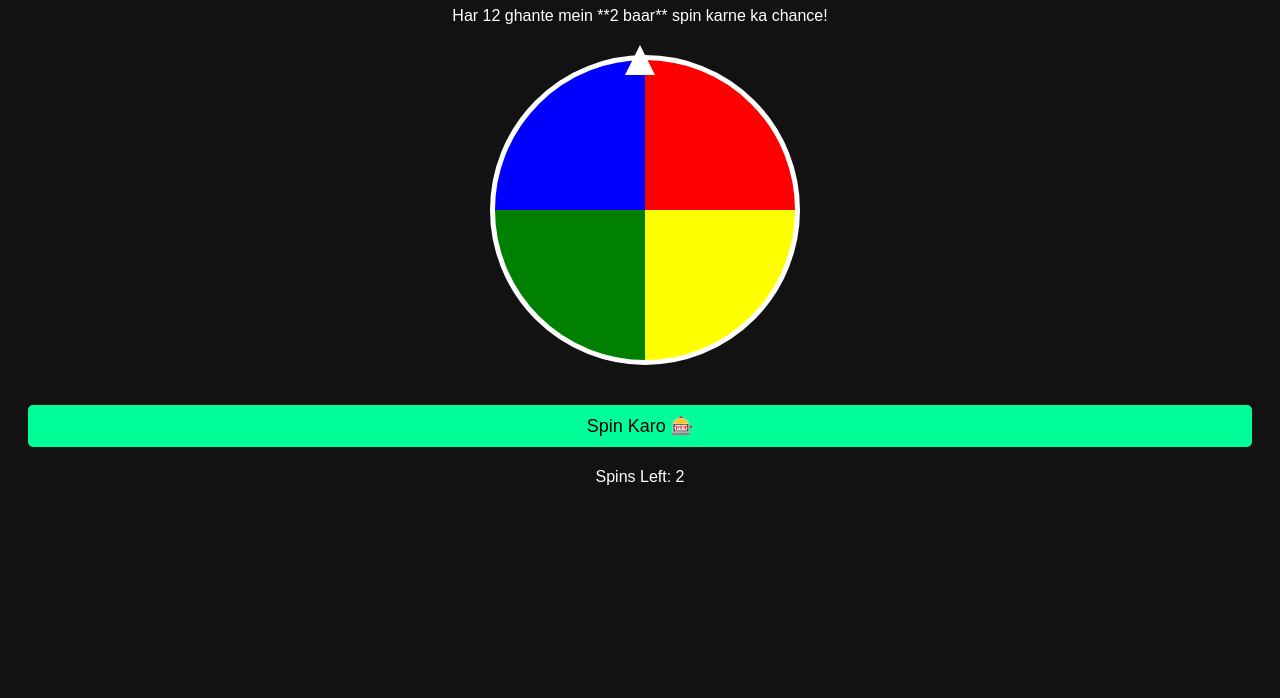
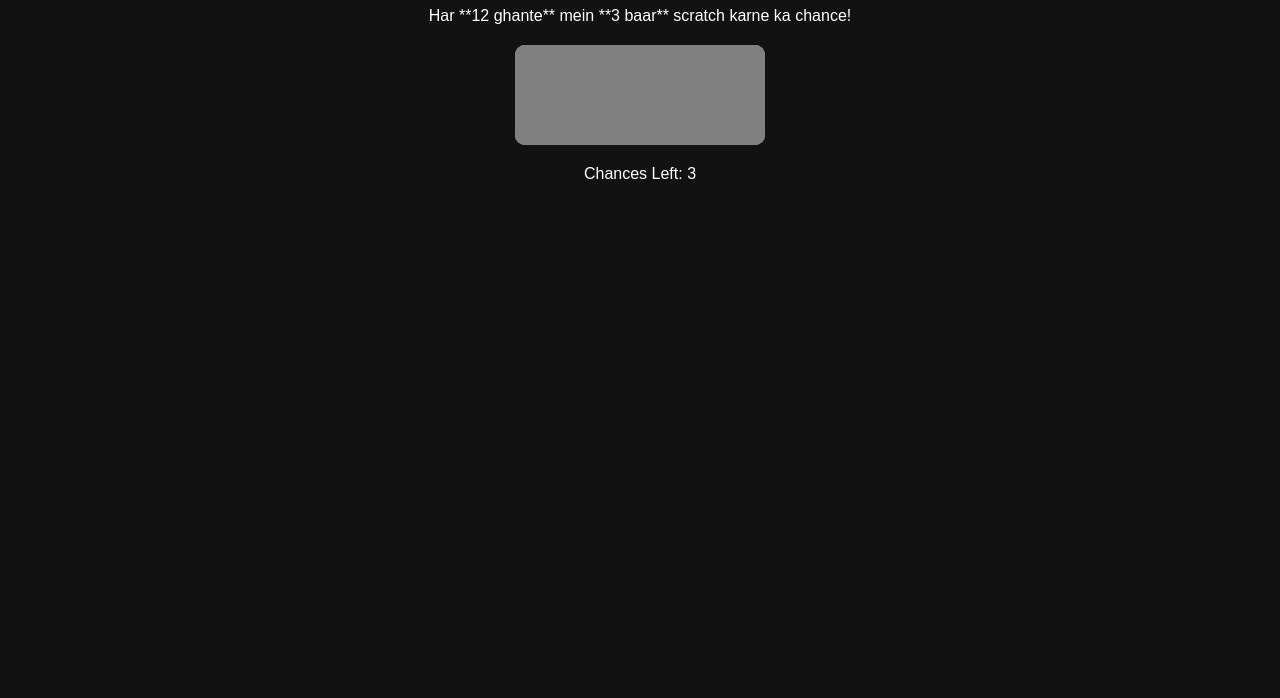
Before and after one commit to ShehzadPlayz78/TikTrend.github.io, a plain HTML site: page index.html in a window 1280 px wide. Shown: the part 102-800 px from the top of the page. Drawn offline with Linux system fonts and the light colour scheme.

Commit message:
Update index.html

```diff
--- a/index.html
+++ b/index.html
@@ -3,7 +3,7 @@
 <head>
     <meta charset="UTF-8">
     <meta name="viewport" content="width=device-width, initial-scale=1.0">
-    <title>🎡 TikTrend Free Reward Spinner 🎡</title>
+    <title>🎁 TikTrend Scratch Reward 🎁</title>
     <style>
         body {
             font-family: Arial, sans-serif;
@@ -15,29 +15,28 @@
         h1 {
             color: #00ff99;
         }
-        .wheel-container {
+        .scratch-card {
+            width: 250px;
+            height: 100px;
+            background-color: #ccc;
+            margin: 20px auto;
             position: relative;
-            margin: 30px auto;
-            width: 300px;
-            height: 300px;
+            border-radius: 10px;
+            overflow: hidden;
+            user-select: none;
+            touch-action: none;
         }
-        .wheel {
+        .cover {
             width: 100%;
             height: 100%;
-            border-radius: 50%;
-            border: 5px solid white;
-            transition: transform 4s ease-out;
+            background: gray;
+            position: absolute;
+            top: 0;
+            left: 0;
+            cursor: pointer;
         }
-        .arrow {
-            position: absolute;
-            top: -10px;
-            left: 50%;
-            transform: translateX(-50%);
-            width: 0;
-            height: 0;
-            border-left: 15px solid transparent;
-            border-right: 15px solid transparent;
-            border-bottom: 30px solid white;
+        .hidden {
+            display: none;
         }
         .button {
             background-color: #00ff99;
@@ -48,9 +47,6 @@
             cursor: pointer;
             margin-top: 20px;
             border-radius: 5px;
-        }
-        .hidden {
-            display: none;
         }
         form {
             background: #222;
@@ -73,95 +69,77 @@
 </head>
 <body>
 
-    <h1>🎡 TikTrend Free Reward 🎡</h1>
-    <p>Har 12 ghante mein **2 baar** spin karne ka chance!</p>
+    <h1>🎁 TikTrend Scratch Reward 🎁</h1>
+    <p>Har **12 ghante** mein **3 baar** scratch karne ka chance!</p>
 
-    <div class="wheel-container">
-        <div class="arrow"></div>
-        <div class="wheel" id="wheel" style="background: conic-gradient(
-            red 0deg 90deg,
-            yellow 90deg 180deg,
-            green 180deg 270deg,
-            blue 270deg 360deg
-        );"></div>
+    <div class="scratch-card">
+        <div class="cover" id="cover"></div>
+        <h2 id="prize">?????</h2>
     </div>
 
-    <button class="button" onclick="spinWheel()">Spin Karo 🎰</button>
-
-    <p id="result"></p>
     <p id="spinsLeft"></p>
 
-    <!-- Reward Claim Form -->
+    <!-- Reward Claim Form (Hidden until win) -->
     <form id="rewardForm" class="hidden" action="https://formspree.io/f/xbldyrpw" method="POST">
-        <h2>🎁 Reward Claim Karo</h2>
+        <h2>🎉 Reward Claim Karo</h2>
         <input type="text" name="name" placeholder="Apna Naam Likho" required>
         <input type="text" name="video_link" placeholder="Apni TikTok Video ka Link Dalo" required>
-        <input type="hidden" name="win_result" id="win_result">
+        <input type="hidden" name="won_prize" id="won_prize">
         <button type="submit">Submit</button>
     </form>
 
     <script>
-        let spinCount = localStorage.getItem("spinCount") || 0;
-        let lastSpinTime = localStorage.getItem("lastSpinTime") || 0;
+        let scratchCount = localStorage.getItem("scratchCount") || 0;
+        let lastScratchTime = localStorage.getItem("lastScratchTime") || 0;
+        let hasScratched = false;
 
-        function checkSpinLimit() {
+        function checkScratchLimit() {
             let now = new Date().getTime();
-            let timeDiff = now - lastSpinTime;
+            let timeDiff = now - lastScratchTime;
             let hoursPassed = timeDiff / (1000 * 60 * 60);
 
             if (hoursPassed >= 12) {
-                spinCount = 0;
-                localStorage.setItem("spinCount", spinCount);
-                localStorage.setItem("lastSpinTime", now);
+                scratchCount = 0;
+                localStorage.setItem("scratchCount", scratchCount);
+                localStorage.setItem("lastScratchTime", now);
             }
 
-            let spinsLeft = Math.max(2 - spinCount, 0);
-            document.getElementById("spinsLeft").innerText = "Spins Left: " + spinsLeft;
+            document.getElementById("spinsLeft").innerText = "Chances Left: " + (3 - scratchCount);
         }
 
-        function spinWheel() {
-            if (spinCount >= 2) {
-                alert("Aapke 2 spins khatam ho gaye! 12 ghante baad dobara try karein.");
+        document.getElementById("cover").addEventListener("click", function () {
+            if (scratchCount >= 3) {
+                alert("Aapke 3 chances khatam ho gaye! 12 ghante baad dobara try karein.");
                 return;
             }
+            if (hasScratched) return;
 
-            let wheel = document.getElementById("wheel");
-            let randomSpin = Math.floor(5000 + Math.random() * 3000);
-            wheel.style.transform = "rotate(" + randomSpin + "deg)";
+            hasScratched = true;
+            this.style.opacity = "0";
 
-            setTimeout(() => {
-                let degree = randomSpin % 360;
-                let result;
+            let randomNum = Math.random();
+            let prize = "Kuch Nahi! 😭"; // Default: No win
 
-                if (degree >= 0 && degree < 90) {
-                    result = "🎉 1000 Views 🎉";
-                }
-                else if (degree >= 90 && degree < 180) {
-                    result = "❤️ 100 Likes ❤️";
-                }
-                else if (degree >= 180 && degree < 270) {
-                    result = "😭 Kuch Nahi Mila!";
-                }
-                else {
-                    result = "🔄 Try Again";
-                }
+            if (randomNum < 0.02) {
+                prize = "1000 Views 🎉";
+                document.getElementById("rewardForm").classList.remove("hidden");
+                document.getElementById("won_prize").value = "1000 Views";
+            } else if (randomNum < 0.05) {
+                prize = "100 Likes ❤️";
+                document.getElementById("rewardForm").classList.remove("hidden");
+                document.getElementById("won_prize").value = "100 Likes";
+            }
 
-                document.getElementById("result").innerText = "Result: " + result;
-                document.getElementById("win_result").value = result;
+            document.getElementById("prize").innerText = prize;
 
-                if (result !== "😭 Kuch Nahi Mila!" && result !== "🔄 Try Again") {
-                    document.getElementById("rewardForm").classList.remove("hidden");
-                }
+            scratchCount++;
+            localStorage.setItem("scratchCount", scratchCount);
+            localStorage.setItem("lastScratchTime", new Date().getTime());
 
-                spinCount++;
-                localStorage.setItem("spinCount", spinCount);
-                localStorage.setItem("lastSpinTime", new Date().getTime());
+            checkScratchLimit();
+        });
 
-                checkSpinLimit();
-            }, 4000);
-        }
-
-        checkSpinLimit();
+        checkScratchLimit();
     </script>
 
 </body>
```
